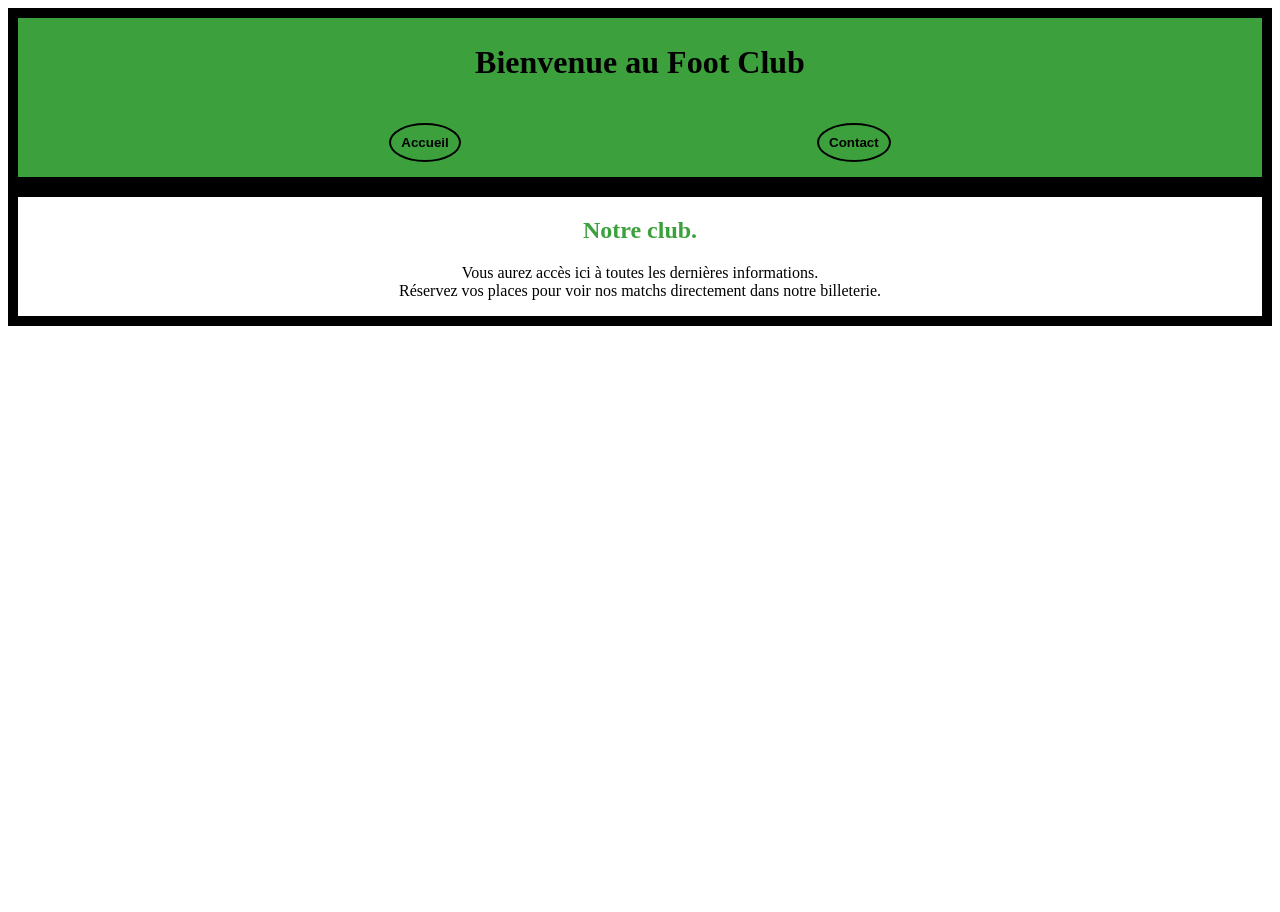
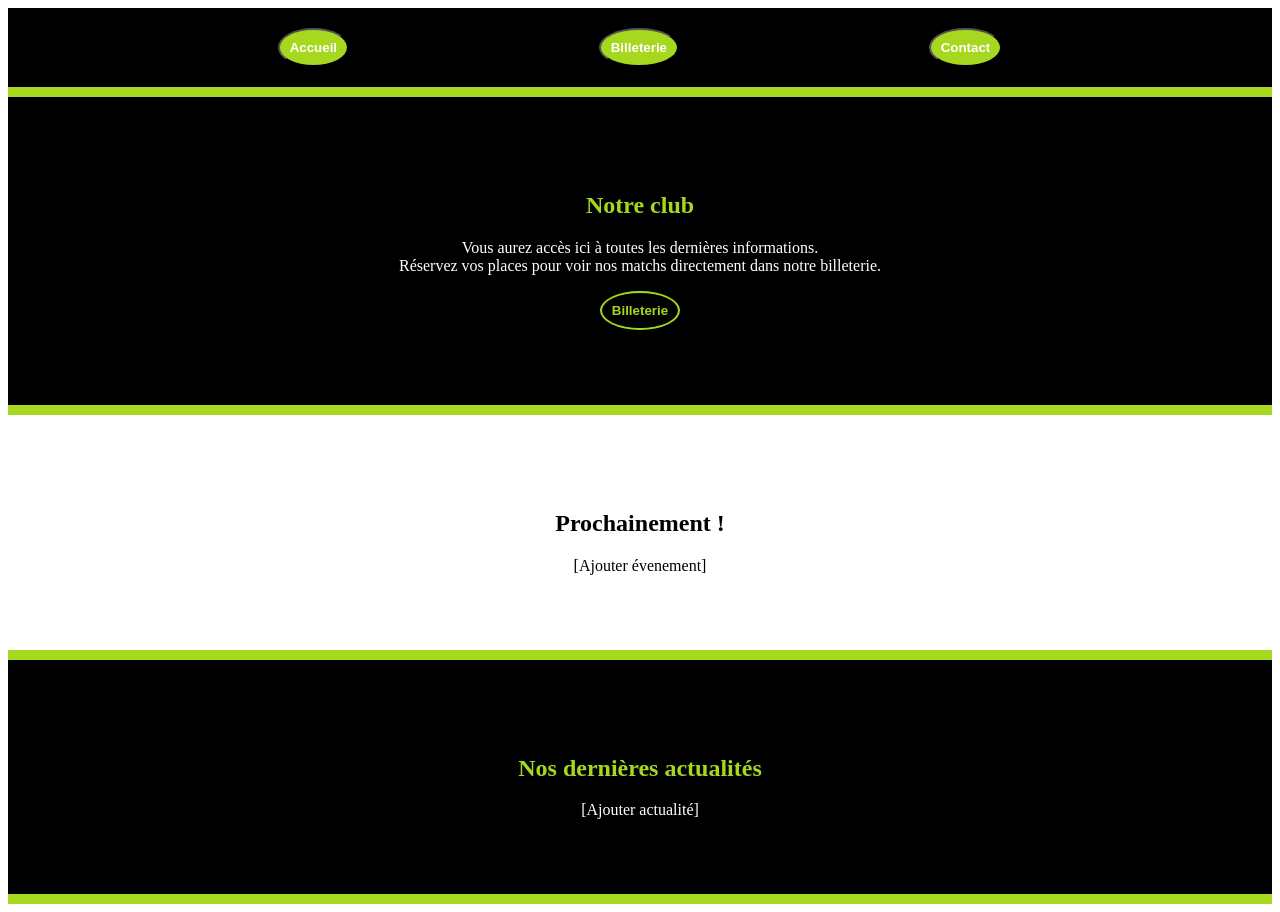
Before and after one commit to CynthiaVL/footclub, an Angular app: page /home in a window 1280 px wide. Before the commit the page ends 800 px from the top, so only its background shows below. Built offline with nearby package versions, Linux system fonts and the light colour scheme.

Commit message:
style formating

```diff
--- a/src/app/app.component.css
+++ b/src/app/app.component.css
@@ -1,17 +1,14 @@
-.html {
-  border: 10px solid black;
-}
-
-.welcome{
-  background-color: rgb(60, 161, 60);
-  color: black;
+.nav{
+  background-color: black;
+  color: #A5D81F;
   padding: 5px;
   margin: 0;
   text-align: center;
+  border-bottom: 10px solid #A5D81F;
 }
 
 .link{
-  background-color: rgb(60, 161, 60);
+  background-color: black;
   display: flex;
   justify-content: space-evenly;
   padding: 15px;
@@ -19,12 +16,15 @@
 
 button{
   padding: 10px;
-  border: 2px solid black;
   border-radius: 50%;
-  background-color: rgb(60, 161, 60);
+  background-color: #A5D81F;
 }
 
 a{
   text-decoration: solid;
-  color: black;
+  color: white;
 }
+
+button :visited :hover {
+  color: #A5D81F;
+}
--- a/src/app/app.component.html
+++ b/src/app/app.component.html
@@ -1,12 +1,13 @@
-<div class="html">
-  <div class="welcome">
-    <h1>Bienvenue au Foot Club</h1>
-  </div>
-
+<div class="nav">
   <div class="link">
     <div>
       <button>
         <strong><a href="/home">Accueil</a></strong>
+      </button>
+    </div>
+    <div>
+      <button>
+        <strong><a href="/tickets">Billeterie</a></strong>
       </button>
     </div>
     <div>
--- a/src/app/home/home.component.css
+++ b/src/app/home/home.component.css
@@ -1,10 +1,35 @@
-.html {
-  border: 10px solid black;
+.description-club, .actuality-club {
+  padding-top: 75px;
+  padding-bottom: 75px;
+  text-align: center;
+  background-color: black;
+  color: white;
+  border-bottom: 10px solid #A5D81F;
+  h2{
+    color: #A5D81F;
+  }
 }
 
-.description-club {
+.evenement-club {
+  padding-top: 75px;
+  padding-bottom: 75px;
   text-align: center;
+  background-color: white;
+  color: black;
+  border-bottom: 10px solid #A5D81F;
   h2{
-    color: rgb(60, 161, 60);
+    color: black;
   }
 }
+
+button{
+  padding: 10px;
+  border: 2px solid #A5D81F;
+  border-radius: 50%;
+  background-color: black;
+}
+
+a{
+  text-decoration: solid;
+  color: #A5D81F;
+}
--- a/src/app/home/home.component.html
+++ b/src/app/home/home.component.html
@@ -1,11 +1,18 @@
-<div class="html">
-
 <div class="description-club">
-    <h2>Notre club.</h2>
+  <h2>Notre club</h2>
   <p>
     Vous aurez accès ici à toutes les dernières informations.<br>
     Réservez vos places pour voir nos matchs directement dans notre billeterie.
   </p>
+  <button>
+    <strong><a href="/tickets">Billeterie</a></strong>
+  </button>
 </div>
-
+<div class="evenement-club">
+  <h2>Prochainement !</h2>
+  <div>[Ajouter évenement]</div>
 </div>
+<div class="actuality-club">
+  <h2>Nos dernières actualités</h2>
+  <div>[Ajouter actualité]</div>
+</div>
```
Also changed, not shown: public/images/foot-header.jpg (added), public/images/stadium-foot.jpg (added). Lines whose indentation alone changed are shown as unchanged.
